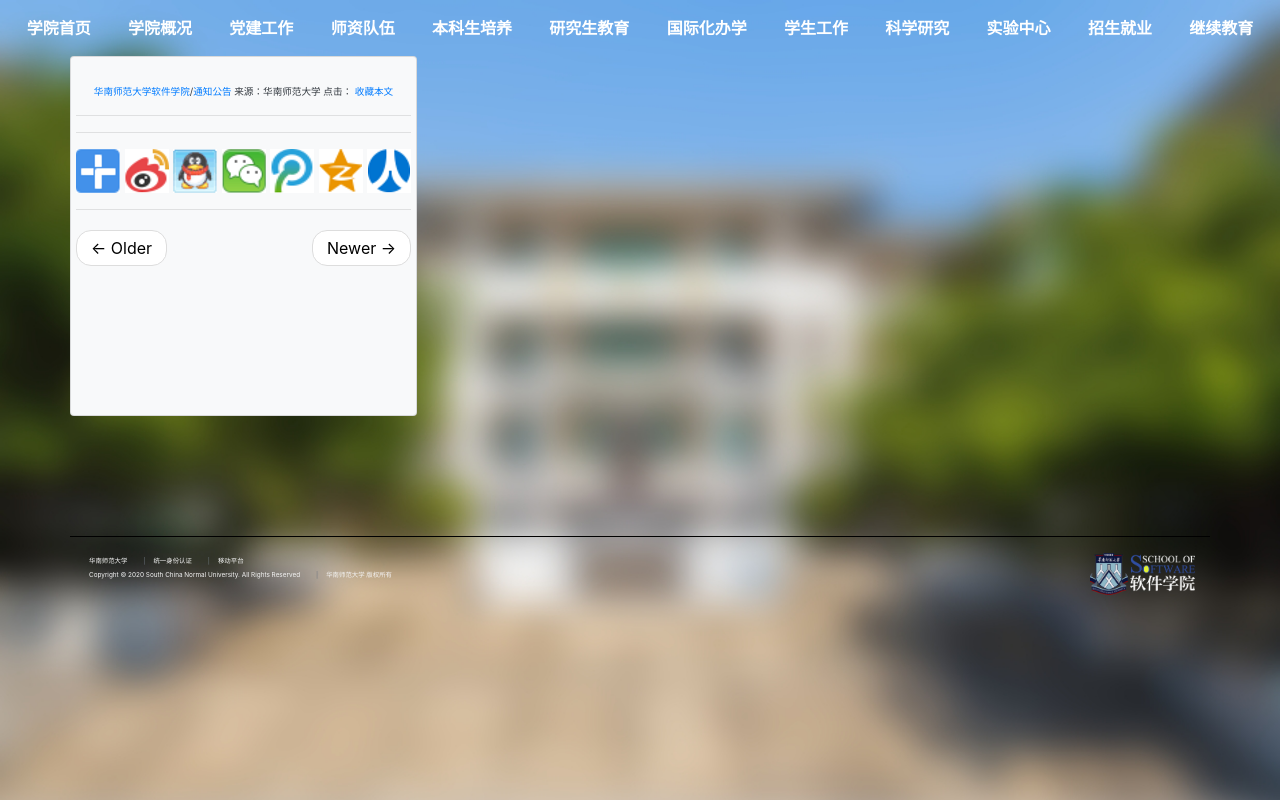
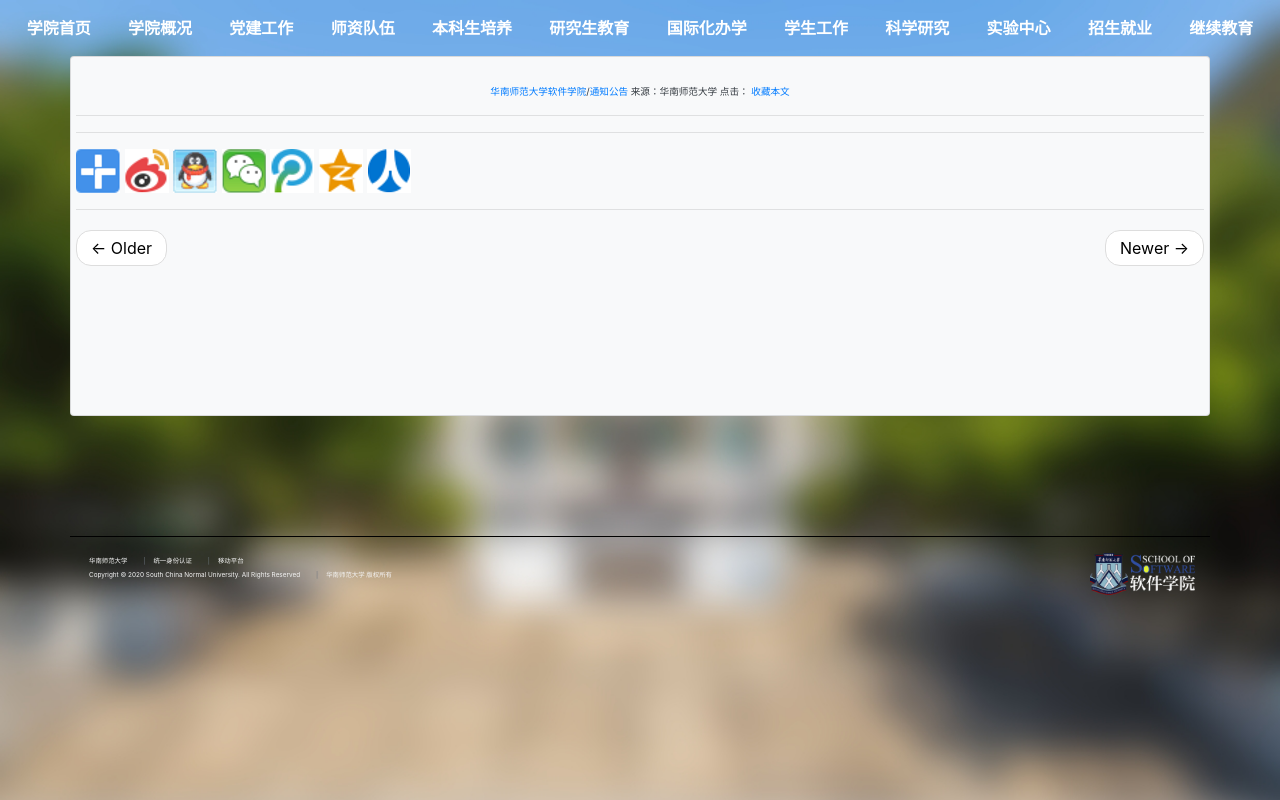
Before and after one commit to luguangyao/ImplementationOfSoftware, a website: page view/detail.html in a window 1280 px wide. Drawn offline with Linux system fonts and the light colour scheme; no server answers; files whose address does not match are found by name.

Commit message:
ljb change

```diff
--- a/public/css/detail.css
+++ b/public/css/detail.css
@@ -8,6 +8,7 @@ body{
 		@media screen and (min-width: 1280px){
 			.detail_left{
 				width: 30%;
+
 			}
 			.detail_right{
 				width: 70%;
--- a/public/js/detail.js
+++ b/public/js/detail.js
@@ -75,13 +75,13 @@ function getcommment(){  //推荐新闻
 		success : function(data) {
 			//console.log(data);
 			$("#thenews").html("");  //将ul赋空
-			console.log(data)
+			//console.log(data)
 			var dataOptions='<li class="nav-item detail_nav_title"><b>最新消息</b></li>';
 			for(var i=0;i<data.length;i++){
 				dataOptions+='<li class="nav-item">';
 				dataOptions+='<a class="nav-link" href="/new/'+data[i].nid+'">'+data[i].title+"<span class='badge'>新</span></a></li>";
 			}
-			console.log(dataOptions);
+			//console.log(dataOptions);
 			$("#thenews").html(dataOptions);
 		}
 	})
@@ -110,12 +110,12 @@ function nextnews(id){
 }
 
 function checkid(id){
-	if(id==getminid()){
+	if(id<=getminid()){
 		$("#ll").css("cursor","not-allowed");
 		$("#ll").css("color","#777");
 		$("#rr").css("cursor","pointer");
 	}
-	else if(id==getmaxid()){
+	else if(id>=getmaxid()){
 		$("#rr").css("cursor","not-allowed");
 		$("#rr").css("color","#777");
 		$("#ll").css("cursor","pointer");
--- a/view/detail.html
+++ b/view/detail.html
@@ -15,7 +15,7 @@
 
 	<div class="container">
 		<div class="row">
-			<div class="card bg-light text-dark">
+			<div class="card bg-light text-dark w-100">
 				<div class="card-body">
 					<div class="row">
 
@@ -58,7 +58,9 @@
 
 							<!--正文-->
 							<div class="main p-0 m-0">
-								<span id="content"></span>
+								<span id="content">
+
+								</span>
 							</div>
 
 							<!--结尾-->
```
